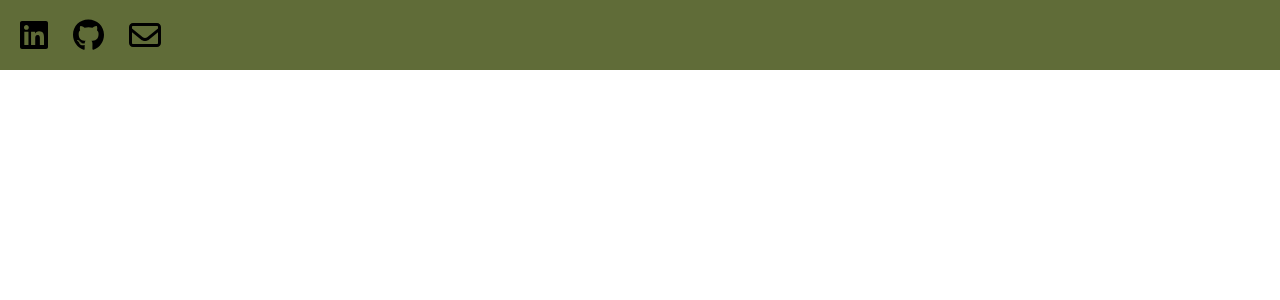
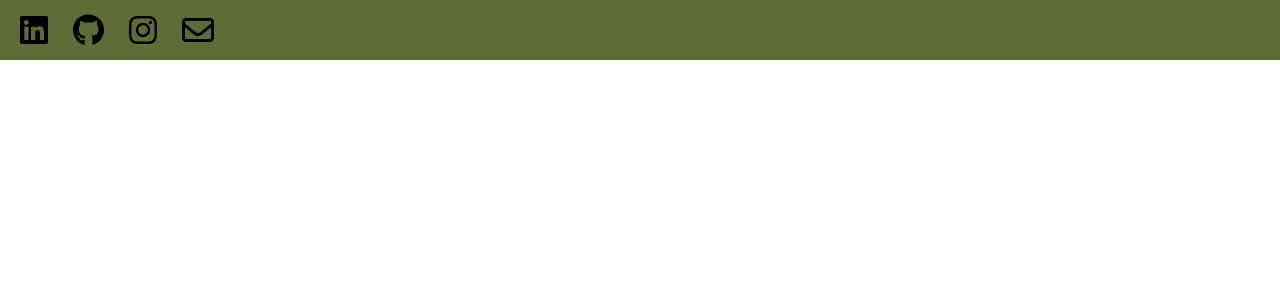
Before and after one commit to JohnN05/website, a React (Create React App) app: page / in a window 1280 px wide. Shown: the top 300 px of the page. Built offline with nearby package versions, Linux system fonts and the light colour scheme.

Commit message:
Add instagram to header

```diff
--- a/src/components/Header.css
+++ b/src/components/Header.css
@@ -1,6 +1,6 @@
 nav{
     background-color: #606C38;
-    padding: 15px 20px 15px 20px;
+    padding: 10px 20px 10px 20px;
 }
 
 ul{
--- a/src/components/Header.js
+++ b/src/components/Header.js
@@ -1,6 +1,6 @@
 import './Header.css';
 import { FontAwesomeIcon } from "@fortawesome/react-fontawesome";
-import {faGithub, faLinkedin } from "@fortawesome/free-brands-svg-icons";
+import {faGithub, faInstagram, faLinkedin } from "@fortawesome/free-brands-svg-icons";
 import {faEnvelope} from "@fortawesome/free-regular-svg-icons";
 
 function Header(){
@@ -13,6 +13,9 @@ function Header(){
                 <li><a href="https://github.com/JohnN05" target="_blank">
                     <FontAwesomeIcon className="icon" icon={faGithub} size="2x" style={{color: "#283618",}} />
                 </a></li>
+                <li><a href = "https://www.instagram.com/its_john_n/" target="_blank">
+                    <FontAwesomeIcon className="icon" icon={faInstagram} size="2x" style={{color: "#283618",}} />
+                </a></li>
                 <li><a href = "mailto:jng0511@umd.edu">
                     <FontAwesomeIcon className="icon" icon={faEnvelope} size="2x" style={{color: "#283618",}} />
                 </a></li>
```
